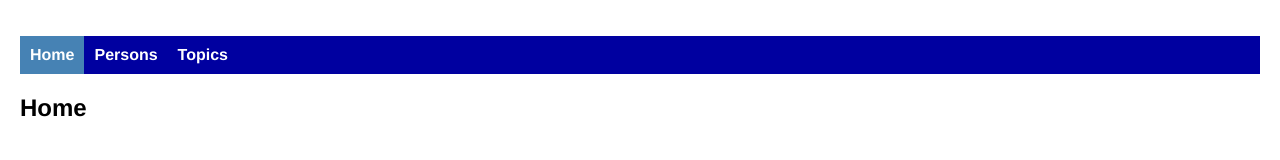
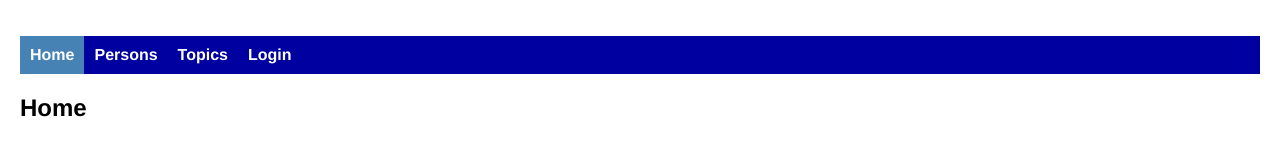
Before and after one commit to Sebbelicious/CA3, a React (Create React App) app in the folder ca3-react/: page / in a window 1280 px wide. Shown: the top 160 px of the page. Built offline with nearby package versions, Linux system fonts and the light colour scheme.

Commit message:
Added route to login

```diff
--- a/ca3-react/src/App.js
+++ b/ca3-react/src/App.js
@@ -13,6 +13,7 @@ const App = () => (
       <Route exact path="/" component={Home} />
       <Route path="/persons" component={Persons} />
       <Route path="/topics" component={Topics} />
+      <Route path="/login" component={LoginApp} />
     </div>
   </Router>
 )
@@ -124,12 +125,6 @@ const Topics = ({ match }) => (
   <div>
     <h2>Topics</h2>
     <ul>
-      {/* <li>
-        <NavLink activeClassName="activeV2" to={`topics/component`}>Components</NavLink>
-      </li>
-      <li>
-        <NavLink activeClassName="activeV2" to={`topics/props-v-state`}>Props v. State</NavLink>
-      </li> */}
       <li>
         <NavLink activeClassName="activeV2" to={`${match.url}/component`}>Components</NavLink>
       </li>
@@ -152,7 +147,7 @@ const Topics = ({ match }) => (
 const Header = () => (
   <ul className="header">
     <li>
-      <NavLink to="/">Home</NavLink>
+      <NavLink exact to="/">Home</NavLink>
     </li>
     <li>
       <NavLink to="/persons">Persons</NavLink>
@@ -160,38 +155,12 @@ const Header = () => (
     <li>
       <NavLink to="/topics">Topics</NavLink>
     </li>
+    <li>
+      <NavLink to="/login">Login</NavLink>
+    </li>
 
   </ul>
 )
 
-// const Index = () => <h2>Home</h2>
-// const About = () => <h2>About</h2>
-// const Users = () => <h2>Users</h2>
-
-// const AppRouter = () => (
-//   <Router>
-//     <div>
-//       <nav>
-//         <ul>
-//           <li>
-//             <Link to="/">Home</Link>
-//           </li>
-//           <li>
-//             <Link to="/about/">About</Link>
-//           </li>
-//           <li>
-//             <Link to="/users/">Users</Link>
-//           </li>
-//         </ul>
-//       </nav>
-
-//       <Route path="/" exact component={Index} />
-//       <Route path="/about/" component={About} />
-//       <Route path="/users/" component={Users} />
-//     </div>
-//   </Router>
-
-// )
 
 export default App;
-// export default AppRouter;
```
Also changed, not shown: 1 other file (tests, documents, lock files or other folders).
